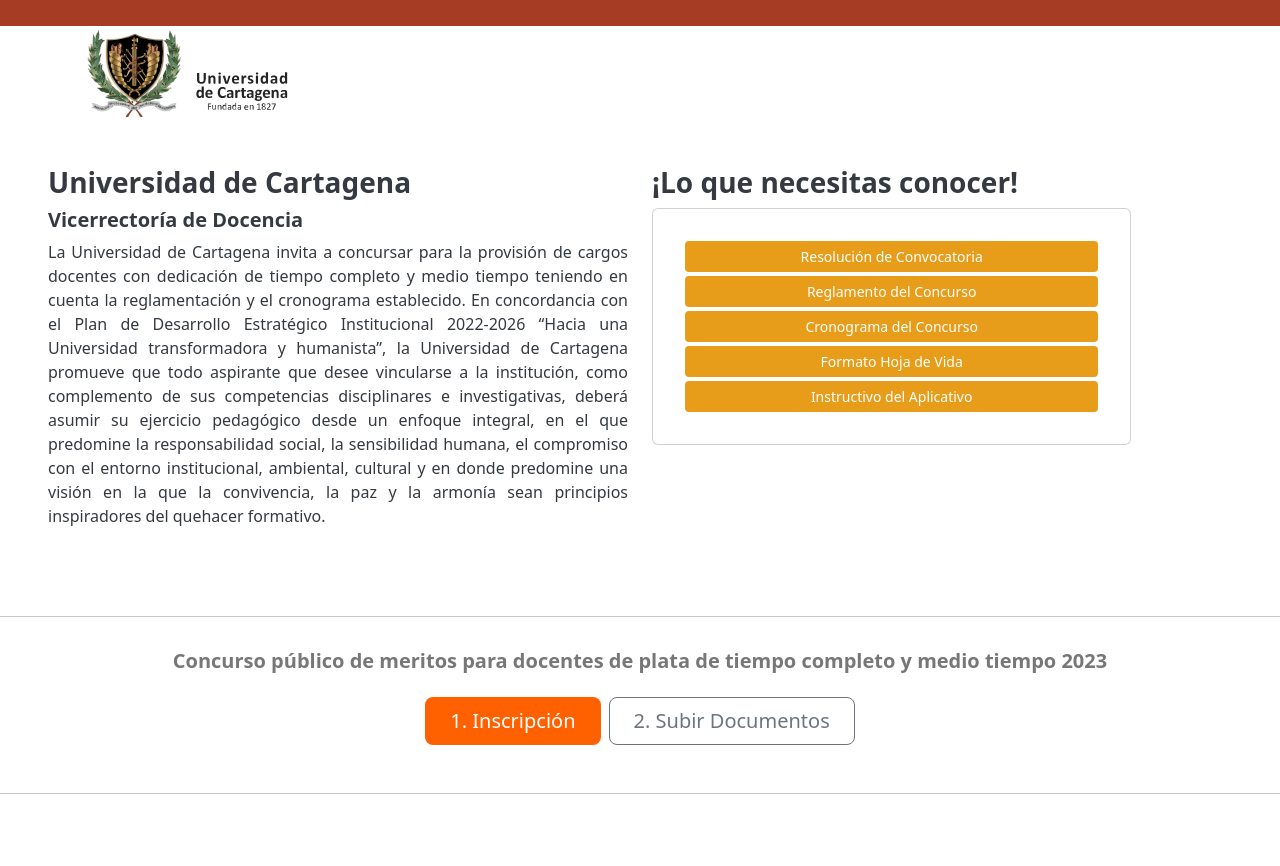
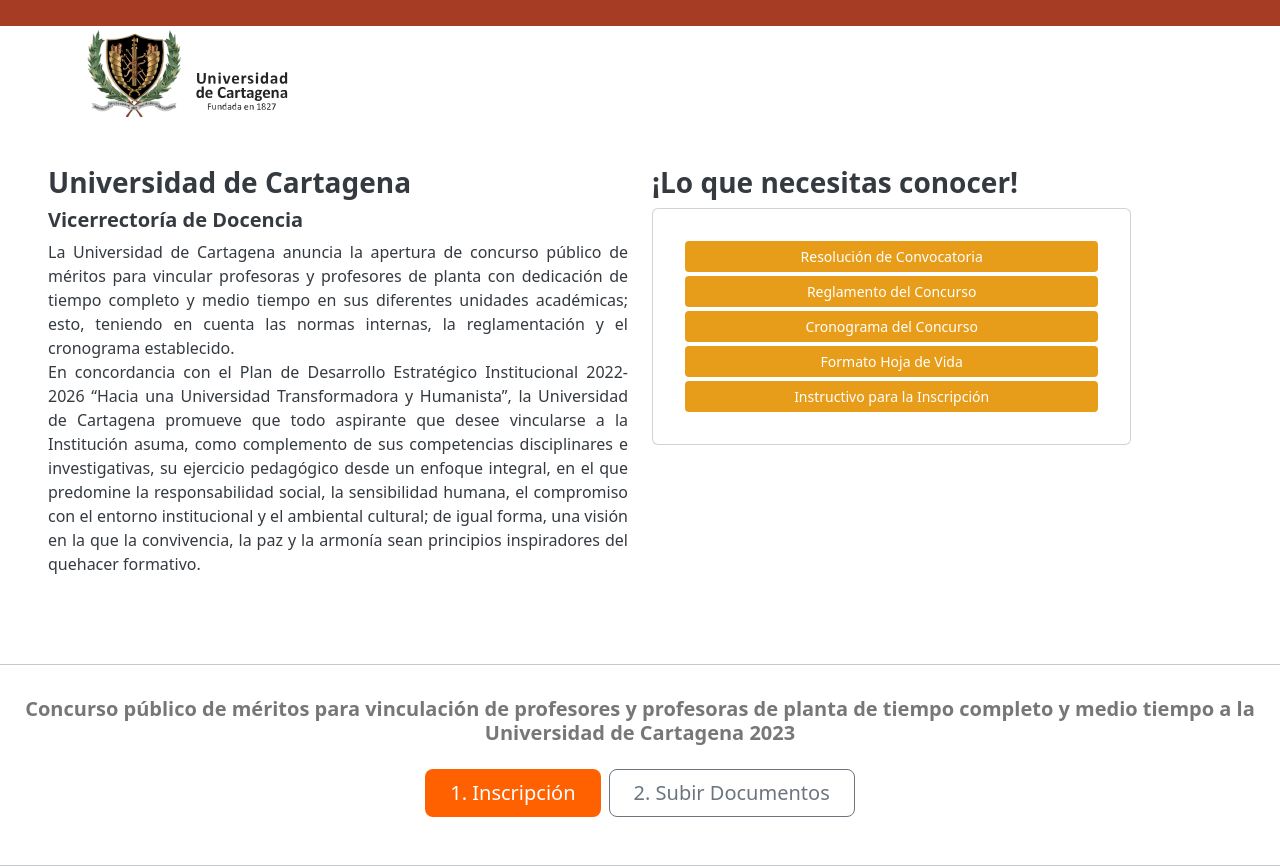
Before and after one commit to monicamarrugo/udc_convocatoria, an Angular app: page /inicio in a window 1280 px wide. Before the commit the page ends 800 px from the top, so only its background shows below. Built offline with nearby package versions, Linux system fonts and the light colour scheme.

Commit message:
Se modifico el listado de documentos a subir

```diff
--- a/src/app/convocatoria/component/archivos-participante/archivos-participante.component.html
+++ b/src/app/convocatoria/component/archivos-participante/archivos-participante.component.html
@@ -79,6 +79,9 @@
         <div class="col-md-12 order-md-2">
             <div class="row">
               <h4 class="mb-3"> Documentos Subidos</h4>
+              <h5 class="mb-3"> Nota: Por cada tipo de documento,
+                el aspirante podrá subir los archivos que considere
+                necesarios de acuerdo a los términos de la convocatoria. </h5>
               <div class="table-responsive">
                 <table [dataSource]="dataSource"  mat-table class="table table-sm" matSort>
 
--- a/src/app/convocatoria/component/archivos-participante/archivos-participante.component.ts
+++ b/src/app/convocatoria/component/archivos-participante/archivos-participante.component.ts
@@ -35,7 +35,7 @@
    groupColumns = ['tipoDocumento'];
    dataColumns = ['contenido', 'descTipodocumento'];
    disableSave:boolean=false;
-   conovocatorias: Convocatoria[] = [{codigo: '1', nombre: 'Convocatoria 01999', fechaInicio:'', fechaFin:'', activo: true}];
+   conovocatorias: Convocatoria[] = [{codigo: '1', nombre: 'Convocatoria 02046', fechaInicio:'', fechaFin:'', activo: true}];
    public selectedConvocatoria:string='1';
   constructor(
     private documentoService: DocumentosService,
--- a/src/app/convocatoria/component/registro-participante/registro-participante.component.html
+++ b/src/app/convocatoria/component/registro-participante/registro-participante.component.html
@@ -115,17 +115,10 @@
           <div class="form-check mb-2">
 
             <mat-checkbox [required]="true" [(ngModel)]="isCheckedPoliticas" matInput formControlName="aceptoPoliticas">
-              Acepto las politicas de privacidad publicadas en el sitio web de la Universidad
+              Autorizo el tratamiento de mis datos personales para fines misionales y administrativos,
+              atendiendo el mandato legal, conforme a las politicas publicadas en la pagina web de la UdeC (Habeas Data)
             </mat-checkbox>
             <mat-error *ngIf="registroForm.controls['aceptoPoliticas'].hasError('required')">
-              Es requerido que acepte.
-            </mat-error>
-          </div>
-          <div class="form-check mb-2">
-            <mat-checkbox [required]="true" [(ngModel)]="isCheckedTerminos" matInput formControlName="aceptoTerminos">
-              Acepto los terminos y condiciones publicados en este sitio
-            </mat-checkbox>
-            <mat-error *ngIf="registroForm.controls['aceptoTerminos'].hasError('required')">
               Es requerido que acepte.
             </mat-error>
           </div>
--- a/src/app/convocatoria/component/registro-participante/registro-participante.component.ts
+++ b/src/app/convocatoria/component/registro-participante/registro-participante.component.ts
@@ -32,7 +32,7 @@
   disableSave:boolean=false;
   public selectedConvocatoria:string='1';
   patronEmail = "^[a-z0-9._%+-]+@[a-z0-9.-]+\\.[a-z]{2,4}$";
-  conovocatorias: Convocatoria[] = [{codigo: '1', nombre: 'Convocatoria 01999', fechaInicio:'', fechaFin:'', activo: true}];
+  conovocatorias: Convocatoria[] = [{codigo: '1', nombre: 'Convocatoria 02046', fechaInicio:'', fechaFin:'', activo: true}];
   selectedOption: string = 'Opción 2'; // Valor por defecto
   constructor(
     private formBuilder: FormBuilder,
--- a/src/app/inicio/inicio.component.html
+++ b/src/app/inicio/inicio.component.html
@@ -4,17 +4,18 @@
       <div class="col-md-6">
       <h3 class="display-7 font-italic fw-bold">Universidad de Cartagena </h3>
       <h5 class="display-12 fw-bold">Vicerrectoría de Docencia</h5>
-        <p class="text-justify">La Universidad de Cartagena invita a concursar para la provisión de cargos
-          docentes con dedicación de tiempo completo y medio tiempo teniendo en cuenta la reglamentación y
-          el cronograma establecido.
-          En concordancia con el Plan de  Desarrollo Estratégico Institucional 2022-2026
-          “Hacia una Universidad transformadora y humanista”, la Universidad de Cartagena
-          promueve que todo aspirante que desee vincularse a la institución, como complemento de sus
-          competencias disciplinares e investigativas, deberá asumir su ejercicio pedagógico desde
-          un enfoque integral, en el que predomine la responsabilidad social, la sensibilidad humana,
-          el compromiso con el entorno institucional, ambiental, cultural y en donde predomine
-          una visión en la que la convivencia, la paz y la armonía sean principios inspiradores del quehacer
-          formativo.
+        <p class="text-justify">La Universidad de Cartagena anuncia la apertura de
+          concurso público de méritos para vincular profesoras y profesores de planta
+          con dedicación de tiempo completo y medio tiempo en sus diferentes unidades académicas;
+           esto, teniendo en cuenta las normas internas, la reglamentación y el cronograma
+           establecido.<br>
+
+          En concordancia con el Plan de Desarrollo Estratégico Institucional 2022-2026
+          “Hacia una Universidad Transformadora y Humanista”, la Universidad de Cartagena
+          promueve que todo aspirante que desee vincularse a la Institución asuma, como
+          complemento de sus competencias disciplinares e investigativas, su ejercicio
+           pedagógico desde un enfoque integral, en el que predomine la responsabilidad social,
+           la sensibilidad humana, el compromiso con el entorno institucional y el ambiental cultural; de igual forma, una visión en la que la convivencia, la paz y la armonía sean principios inspiradores del quehacer formativo.
         </p>
       </div>
         <div class="col-md-5">
@@ -25,9 +26,9 @@
                 <div class="card-body mb-auto">
                 <button class="w-100 btn btn-primary-udc btn-sm mb-1" (click)="downloadDocumento('Convocatoria2023.pdf')" type="button">Resolución de Convocatoria</button>
                 <button class="w-100 btn btn-primary-udc btn-sm mb-1" (click)="downloadDocumento('AcuerdoConcurso.pdf')" type="button">Reglamento del Concurso</button>
-                <button class="w-100 btn btn-primary-udc btn-sm mb-1" (click)="downloadDocumento('AcuerdoConcurso.pdf')" type="button">Cronograma del Concurso</button>
+                <button class="w-100 btn btn-primary-udc btn-sm mb-1" (click)="downloadDocumento('CronogramaConcurso.pdf')" type="button">Cronograma del Concurso</button>
                 <button class="w-100 btn btn-primary-udc btn-sm mb-1" (click)="downloadDocumento('FormatoHV.pdf')" type="button">Formato Hoja de Vida</button>
-                <button class="w-100 btn btn-primary-udc btn-sm" (click)="downloadDocumento('Convocatoria2023.pdf')" type="button">Instructivo del Aplicativo</button>
+                <button class="w-100 btn btn-primary-udc btn-sm" (click)="downloadDocumento('InstructivoAplicativo.pdf')" type="button">Instructivo para la Inscripción</button>
               </div>
             </div>
           </div>
@@ -40,7 +41,8 @@
   <div class="row featurette">
     <div class="text-center">
       <h5 class="display-12 fw-bold text-udc mb-4">
-        Concurso público de meritos para docentes de plata de tiempo completo y medio tiempo 2023</h5>
+        Concurso público de méritos para vinculación de profesores y profesoras de planta
+        de tiempo completo y medio tiempo a la Universidad de Cartagena 2023</h5>
 
     <div class="d-grid gap-2 d-sm-flex justify-content-sm-center mb-3">
       <button type="button" [routerLink]="'/convocatoria/participante'"
```
